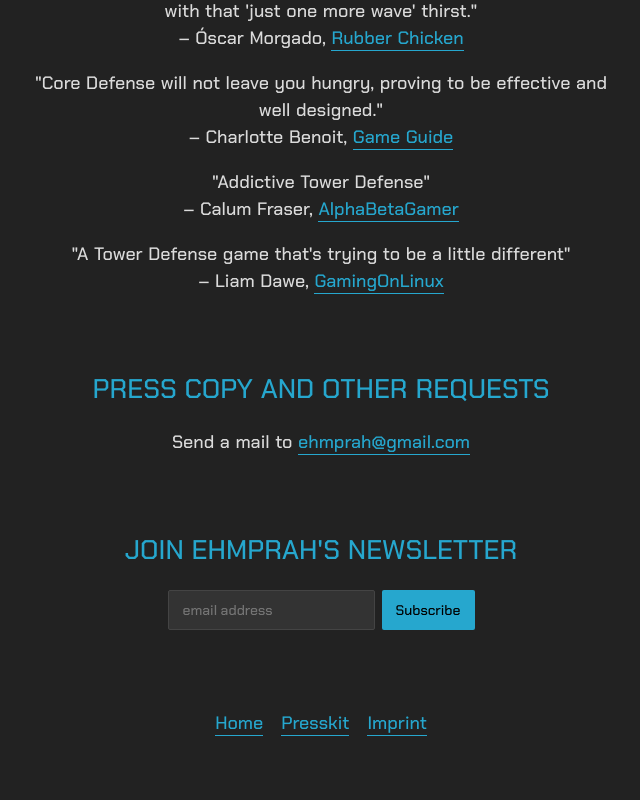
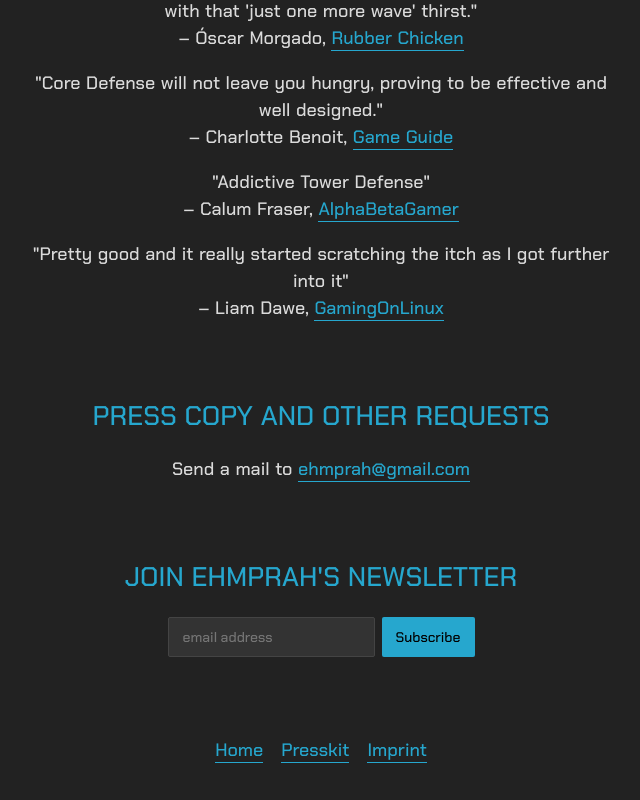
Before and after one commit to ehmprah/core-defense-website, a Nuxt app: page /presskit in a window 1280 px wide. Shown: the part 3915-4715 px from the top of the page, without its empty margins (319-959 px from the left). Before the commit the page ends 4688 px from the top, so only its background shows below. Built offline with nearby package versions, Linux system fonts and the light colour scheme.

Commit message:
Update the press quotes

```diff
--- a/pages/presskit.vue
+++ b/pages/presskit.vue
@@ -141,10 +141,10 @@
           >
         </p>
         <p>
-          "A Tower Defense game that's trying to be a little different"<br />–
-          Liam Dawe,
+          "Pretty good and it really started scratching the itch as I got
+          further into it"<br />– Liam Dawe,
           <a
-            href="https://www.gamingonlinux.com/articles/core-defense-aims-to-mix-up-the-tower-defense-genre-with-deck-building-and-randomness-out-now.15786/"
+            href="https://www.gamingonlinux.com/articles/core-defense-prelude-is-out-giving-you-a-taste-of-tower-defense-mixed-with-a-little-deck-building.16276"
             >GamingOnLinux</a
           >
         </p>
```
Also changed, not shown: package.json (+8 -8 lines), 1 other file (tests, documents, lock files or other folders).
